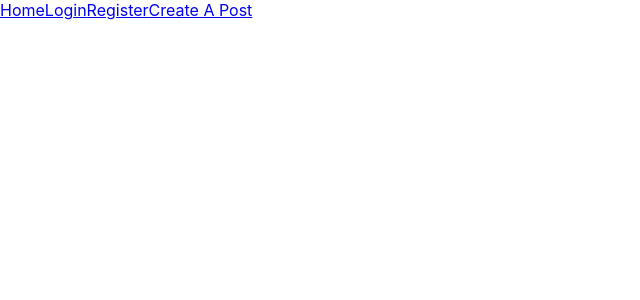
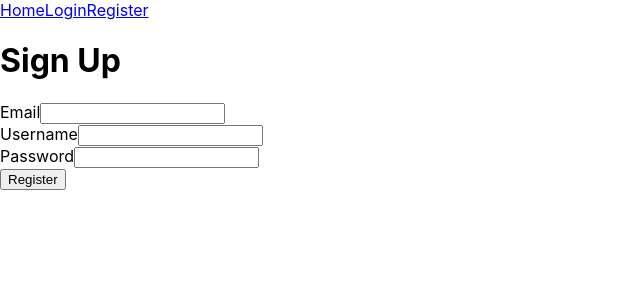
Before and after one commit to LA-Miller/Gamer-Buds-Client, a React (Create React App) app: page /register in a window 1280 px wide. Shown: the top 300 px of the page, without its empty margins (0-640 px from the left). Built offline with nearby package versions, Linux system fonts and the light colour scheme.

Commit message:
Register is functional

```diff
--- a/src/App.tsx
+++ b/src/App.tsx
@@ -2,6 +2,7 @@ import React, { useState, useEffect } from "react";
 import "./App.css";
 // import Signup from "./components/Signup";
 import Login from "./components/Login";
+import Register from "./components/Register";
 import { BrowserRouter as Router, Routes, Route } from "react-router-dom";
 import NavbarComponent from "./components/Navbar";
 
@@ -60,6 +61,15 @@ const App: React.FunctionComponent = () => {
           ></Login>
         }/>
       </Routes>
+
+      <Routes>
+        <Route path='/register' element={
+          <Register
+            sessionToken={sessionToken}
+            updateToken={updateToken}
+          ></Register>
+        }/>
+      </Routes>
     </Router>
   );
 };
--- a/src/components/Navbar.tsx
+++ b/src/components/Navbar.tsx
@@ -27,9 +27,9 @@ class NavbarComponent extends React.Component<NavbarProps, {}>{
         return(
            <Navbar>
                <Link to='/'>Home</Link>
-               <Link to='/login'>Login</Link>
-               <Link to='/register'>Register</Link>
-               <Link to='/create'>Create A Post</Link>
+               {this.props.sessionToken ? null : <Link to='/login'>Login</Link>}
+               {this.props.sessionToken ? null : <Link to='/register'>Register</Link>}
+               {this.props.sessionToken ? <Link to='/create'>Create A Post</Link> : null}
                {this.props.sessionToken ? <Button onClick={this.props.clearToken}>Logout</Button> : null}
            </Navbar>
         )
--- /dev/null
+++ b/src/components/Register.tsx
@@ -0,0 +1,113 @@
+import React from "react";
+import { Form, FormGroup, Label, Input, Button } from "reactstrap";
+import { AppState } from "../App";
+
+export type RegisterProps = {
+  sessionToken: AppState["sessionToken"];
+  updateToken: AppState["updateToken"];
+};
+
+class Register extends React.Component<
+  RegisterProps,
+  {
+    email: string;
+    username: string;
+    password: string;
+    isAdmin: boolean;
+  }
+> {
+  constructor(props: RegisterProps) {
+    super(props);
+
+    this.state = {
+      email: "",
+      username: "",
+      password: "",
+      isAdmin: false,
+    };
+  }
+
+  handleChange = (e: React.ChangeEvent<HTMLInputElement>) => {
+    this.setState({
+      ...this.state,
+      [e.target.name]: e.target.value,
+    });
+  };
+
+  //  POST
+  registerUser = (e: React.FormEvent<HTMLFormElement>) => {
+    e.preventDefault();
+
+    fetch("https://lam-gamer-buds-server.herokuapp.com/user/register", {
+      method: "POST",
+      body: JSON.stringify({
+        user: {
+          username: this.state.username,
+          email: this.state.email,
+          password: this.state.password,
+          isAdmin: this.state.isAdmin,
+        },
+      }),
+      headers: new Headers({
+        "Content-Type": "application/json",
+      }),
+    })
+      .then((res) => res.json())
+      .then((data) => {
+        console.log("data:", data);
+        this.props.updateToken(data.sessionToken);
+      })
+      .catch((error) => console.log("Error:", error));
+  };
+
+  render(): React.ReactNode {
+    return (
+      <div>
+        <h1 className="register-h1">Sign Up</h1>
+        <Form onSubmit={this.registerUser}>
+          <FormGroup>
+            <Label id="email-label" htmlFor="email">
+              Email
+            </Label>
+            <Input
+              onChange={this.handleChange}
+              name="email"
+              value={this.state.email}
+              id="register-email"
+              required={true}
+            />
+          </FormGroup>
+          <FormGroup>
+            <Label id="username-label" htmlFor="username">
+              Username
+            </Label>
+            <Input
+              onChange={this.handleChange}
+              name="username"
+              value={this.state.username}
+              id="register-username"
+              required={true}
+            />
+          </FormGroup>
+          <FormGroup>
+            <Label id="password-label" htmlFor="password">
+              Password
+            </Label>
+            <Input
+              onChange={this.handleChange}
+              name="password"
+              value={this.state.password}
+              id="register-password"
+              required={true}
+            />
+          </FormGroup>
+          <Button id="register-btn" type="submit">
+            Register
+          </Button>
+        </Form>
+      </div>
+    );
+  }
+}
+
+export default Register;
```
